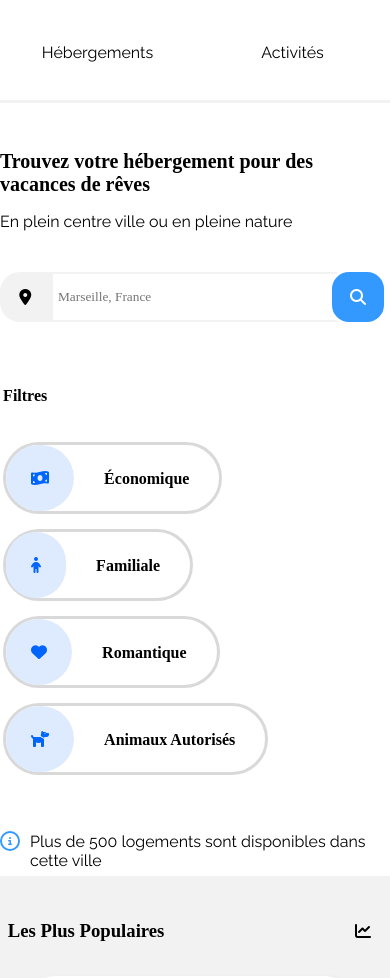
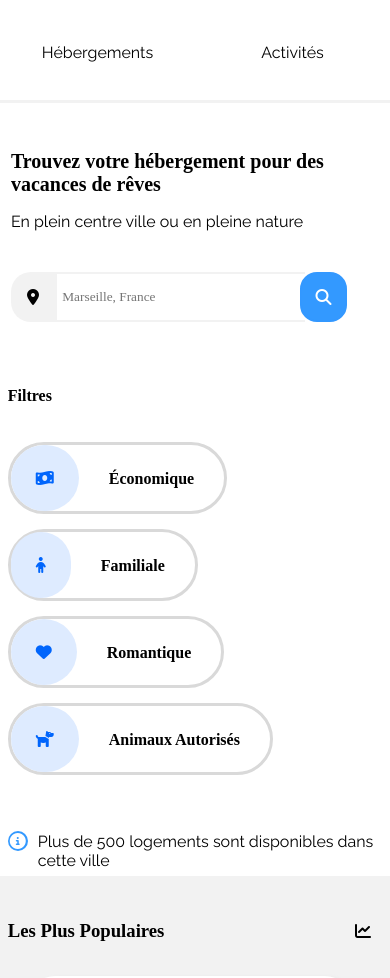
Before and after one commit to mdacosta92/DACOSTAMarco_2_15032020., a plain HTML site: page index.html in a window 390 px wide. Shown: the part 65-1043 px from the top of the page. Drawn offline with Linux system fonts and the light colour scheme.

Commit message:
Update Style.css

```diff
--- a/Style.css
+++ b/Style.css
@@ -152,7 +152,7 @@ h1
 {
 	.search
 	{
-		margin: 0px;
+		padding-left: 2%;
 	}
 }
 
@@ -168,12 +168,9 @@ h1
 {
 	.searchbar
 	{
-		display: flex;
+		align-content: center;
 		justify-content: center;
-		margin-left: 0;
-		width: 100%;
-		margin-right: 0;
-		padding-right: 0;
+		width: 90%;
 
 	}
 }
@@ -350,6 +347,7 @@ button > p:hover
 	{
 		display: flex;
 		flex-direction: column;
+		margin-left: 2%;
 	}
 
 	.filters > h4
@@ -484,7 +482,7 @@ button > p:hover
 {
 	#logoinformation
 	{
-		margin-left: 0px;
+		margin-left: 2%;
 		padding-left: 0px;
 
 	}
@@ -567,7 +565,6 @@ h3
 
 .housing
 {
-	width: 70%;
 	margin-right: 3%;
 	margin-left: 0.8%;
 	padding-left: 2%;
@@ -591,7 +588,7 @@ h3
 	}
 }
 
-@media screen and (min-width: 1024px)
+@media screen and (min-width: 1025px)
 {
 	.housing
 	{
@@ -1384,6 +1381,10 @@ figure:hover
 	}
 }
 
+.price
+{
+	font-weight: bold;
+}
 
 footer
 {
```
